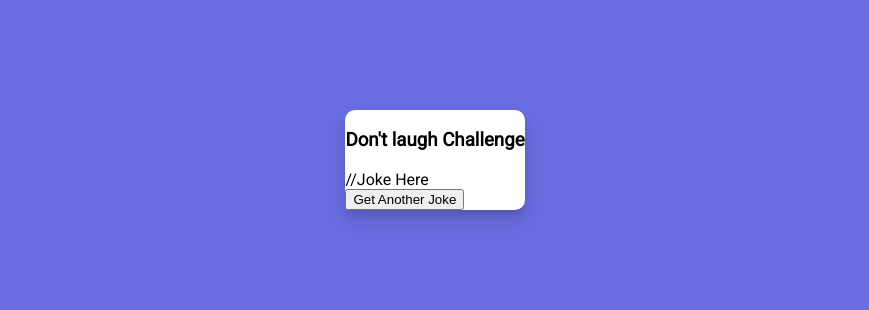
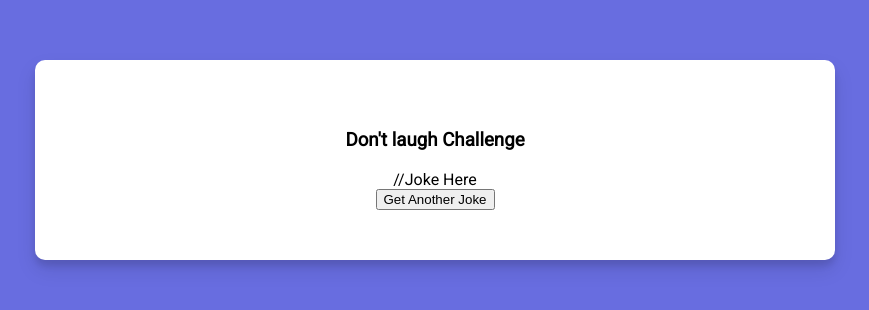
Before and after one commit to lewisjones37/dad-joke-generator, a plain HTML site: page index.html in a window 1280 px wide. Shown: the part 240-550 px from the top of the page, without its empty margins (205-1074 px from the left). Drawn offline with Linux system fonts and the light colour scheme.

Commit message:
add frther styling to container

```diff
--- a/style.css
+++ b/style.css
@@ -16,6 +16,7 @@ body {
     height: 100vh;
     overflow: hidden;
     margin: 0;
+    padding: 20px;
 }
 
 .container {
@@ -23,4 +24,8 @@ body {
     background-color: #fff;
     border-radius: 10px;
     box-shadow: 0 10px 20px rgba(0, 0, 0, 0.1), 0 6PX 6PX rgba(0, 0, 0, 0.1);
+    padding: 50px 20px;
+    text-align: center;
+    max-width: 100%;
+    width: 800px;
 }
```
